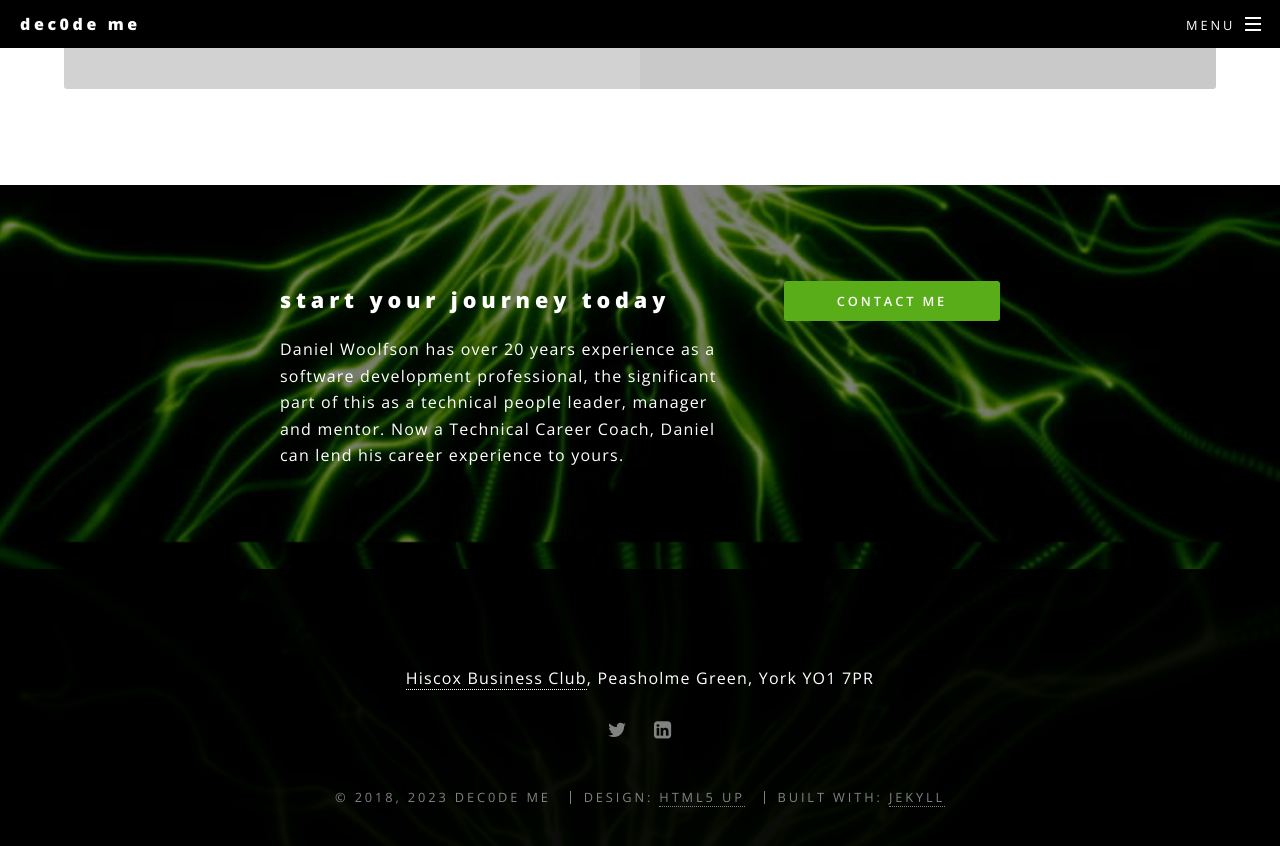
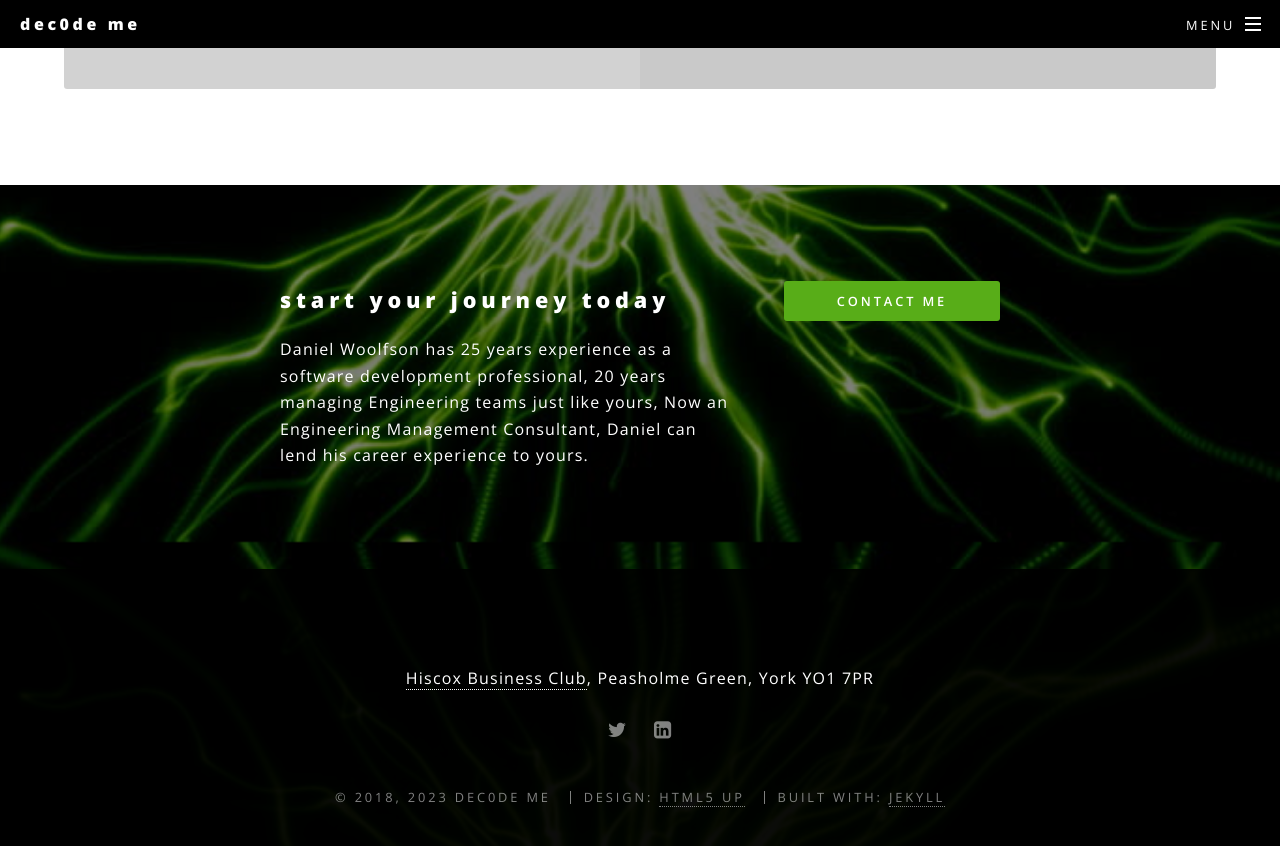
Before and after one commit to daniel-woolfson/dec0de-me, a Jekyll site: the page built from index.html, in a window 1280 px wide and 900 px high, scrolled down 3058 px. Shown: the top 846 px of the window. Built offline with Jekyll 4.4.1, drawn with Linux system fonts in a browser that asks for light colours.

Commit message:
Update index.html

```diff
--- a/index.html
+++ b/index.html
@@ -105,8 +105,8 @@ layout: landing
 						<div class="inner">
 							<header>
 								<h2>Start your journey today</h2>
-								<p>Daniel Woolfson has over 20 years experience as a software development professional, the significant part of this as a technical people leader,
-										manager and mentor.  Now a Technical Career Coach, Daniel can lend his career experience to yours.</p>
+								<p>Daniel Woolfson has 25 years experience as a software development professional, 20 years managing Engineering teams just like yours,
+			     Now an Engineering Management Consultant, Daniel can lend his career experience to yours.</p>
 							</header>
 							<ul class="actions vertical">
 								{% if site.email %}
```
